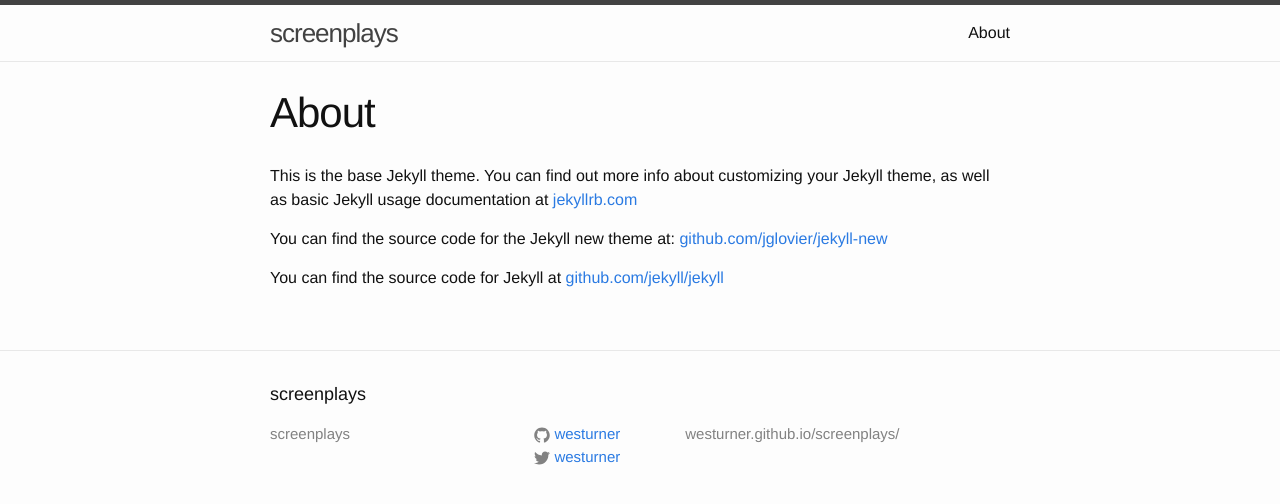
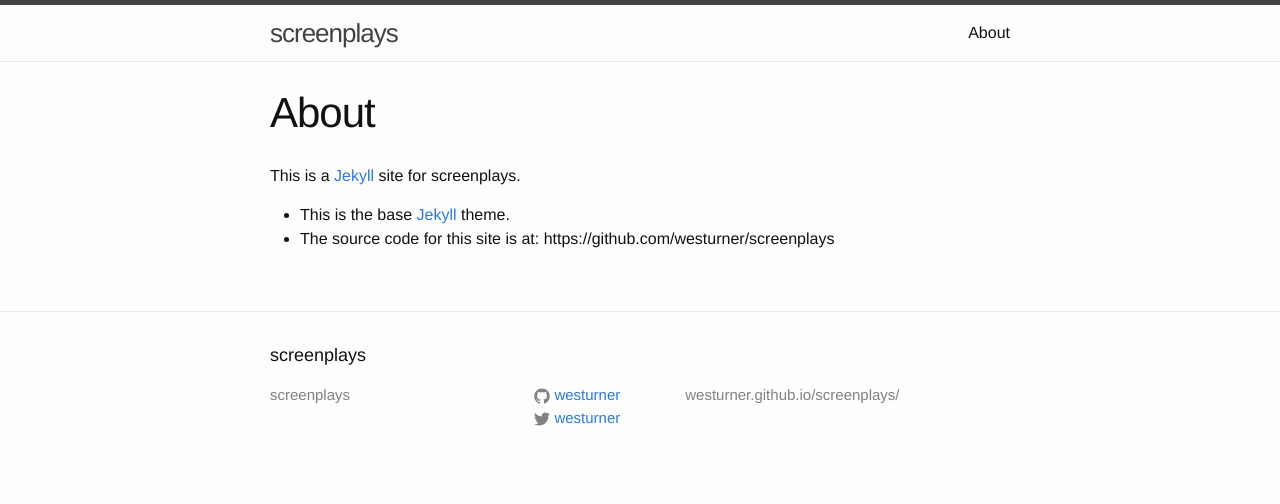
Before and after one commit to westurner/screenplays, a Jekyll site: the page built from about.md, in a window 1280 px wide. Shown: the top 504 px of the page. Built offline with Jekyll 4.4.1, drawn with Linux system fonts in a browser that asks for light colours.

Commit message:
Update about.md

```diff
--- a/about.md
+++ b/about.md
@@ -4,8 +4,10 @@ title: About
 permalink: /about/
 ---
 
-This is the base Jekyll theme. You can find out more info about customizing your Jekyll theme, as well as basic Jekyll usage documentation at [jekyllrb.com](http://jekyllrb.com/)
+This is a [Jekyll] site for screenplays.
 
-You can find the source code for the Jekyll new theme at: [github.com/jglovier/jekyll-new](https://github.com/jglovier/jekyll-new)
+* This is the base [Jekyll] theme.
+* The source code for this site is at:
+  https://github.com/westurner/screenplays
 
-You can find the source code for Jekyll at [github.com/jekyll/jekyll](https://github.com/jekyll/jekyll)
+[jekyll]:      http://jekyllrb.com
```
